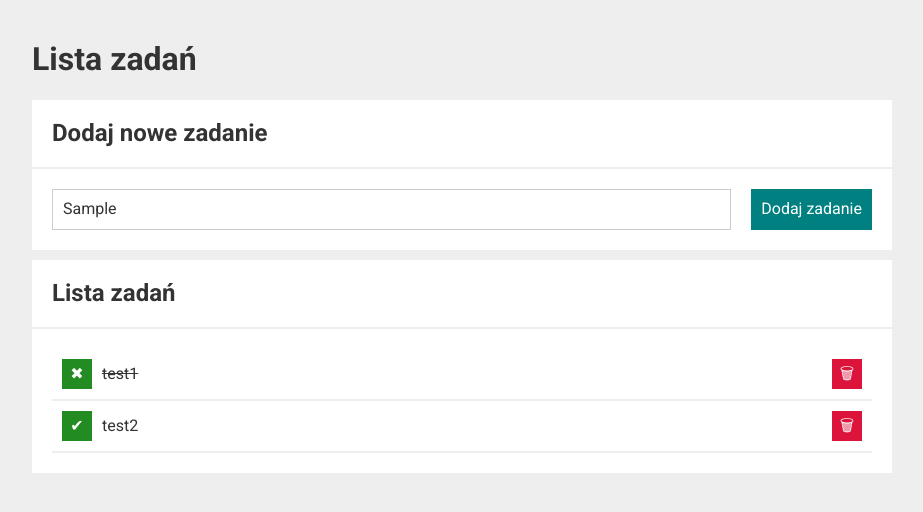
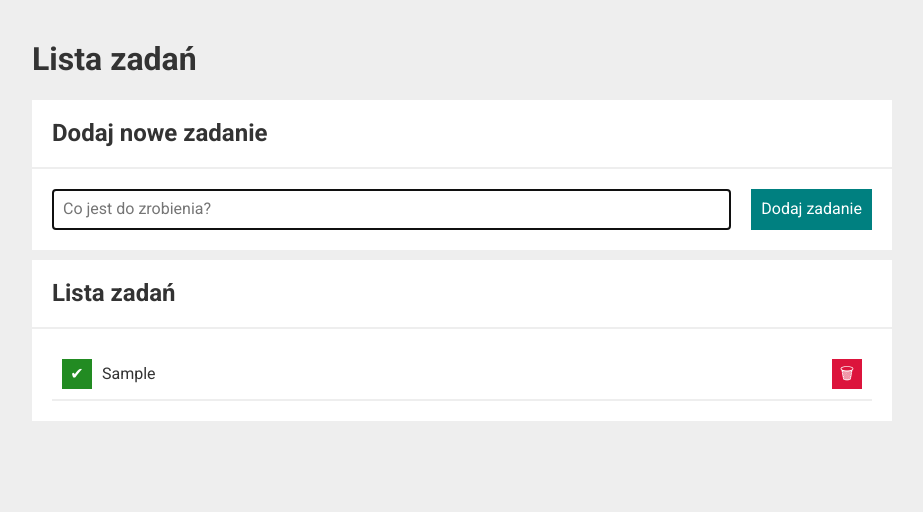
Before and after one commit to mariusz-smajdor/task-list, a plain HTML site: page index.html in a window 1280 px wide. Both pictures are taken after typing "Sample" into the empty fields and a click on the button "Dodaj zadanie". Shown: the whole page, without its empty margins (178-1101 px from the left). Drawn offline with nearby package versions, Linux system fonts and the light colour scheme.

Commit message:
added interactions with tasks

```diff
--- a/index.html
+++ b/index.html
@@ -35,7 +35,7 @@
         </header>
         <div class="section__body">
           <form class="form js-form">
-            <input class="form__field" placeholder="Co jest do zrobienia?" />
+            <input class="form__field js-newTask" placeholder="Co jest do zrobienia?" />
             <button class="form__submit">Dodaj zadanie</button>
           </form>
         </div>
--- a/js/script.js
+++ b/js/script.js
@@ -1,8 +1,5 @@
 {
-  const tasks = [
-    { content: "test1", done: true },
-    { content: "test2", done: false },
-  ];
+  const tasks = [];
 
   const render = () => {
     let tasksToHTML = "";
@@ -10,22 +7,71 @@
     for (const task of tasks) {
       tasksToHTML += `
         <li class="list__item">
-        <button class="list__button">${task.done ? "✖" : "✔"}</button>
-          <span class="list__content ${task.done ? "list__content--done" : ""}">
-            ${task.content}
-          </span>
-          <button class="list__button list__button--remove">🗑</button>
+          <button class="list__button js-toggleDone">${
+            task.done ? "✖" : "✔"
+          }</button>
+            <span class="list__content ${
+              task.done ? "list__content--done" : ""
+            }">
+              ${task.content}
+            </span>
+          <button class="list__button list__button--remove js-removeTask">🗑</button>
         </li>
       `;
     }
 
     document.querySelector(".js-list").innerHTML = tasksToHTML;
+
+    bindTaskEvents();
+  };
+
+  const addNewTask = (newTaskContent) => {
+    if (newTaskContent === "") return;
+    tasks.push({ content: newTaskContent });
+
+    render();
+  };
+
+  const removeTask = (index) => {
+    tasks.splice(index, 1);
+
+    render();
+  };
+
+  const toggleTaskDone = (index) => {
+    tasks[index].done = !tasks[index].done;
+
+    render();
+  };
+
+  const bindTaskEvents = () => {
+    const removeButtons = document.querySelectorAll(".js-removeTask");
+
+    removeButtons.forEach((removeButton, index) => {
+      removeButton.addEventListener("click", () => {
+        removeTask(index);
+      });
+    });
+
+    const toggleDoneButtons = document.querySelectorAll(".js-toggleDone");
+
+    toggleDoneButtons.forEach((toggleDoneButton, index) => {
+      toggleDoneButton.addEventListener("click", () => {
+        toggleTaskDone(index);
+      });
+    });
   };
 
   const onFormSubmit = (event) => {
     event.preventDefault();
 
-    render();
+    const newTaskElement = document.querySelector(".js-newTask");
+    const newTaskContent = newTaskElement.value.trim();
+
+    newTaskElement.value = "";
+    newTaskElement.focus();
+
+    addNewTask(newTaskContent);
   };
 
   const init = () => {
```
